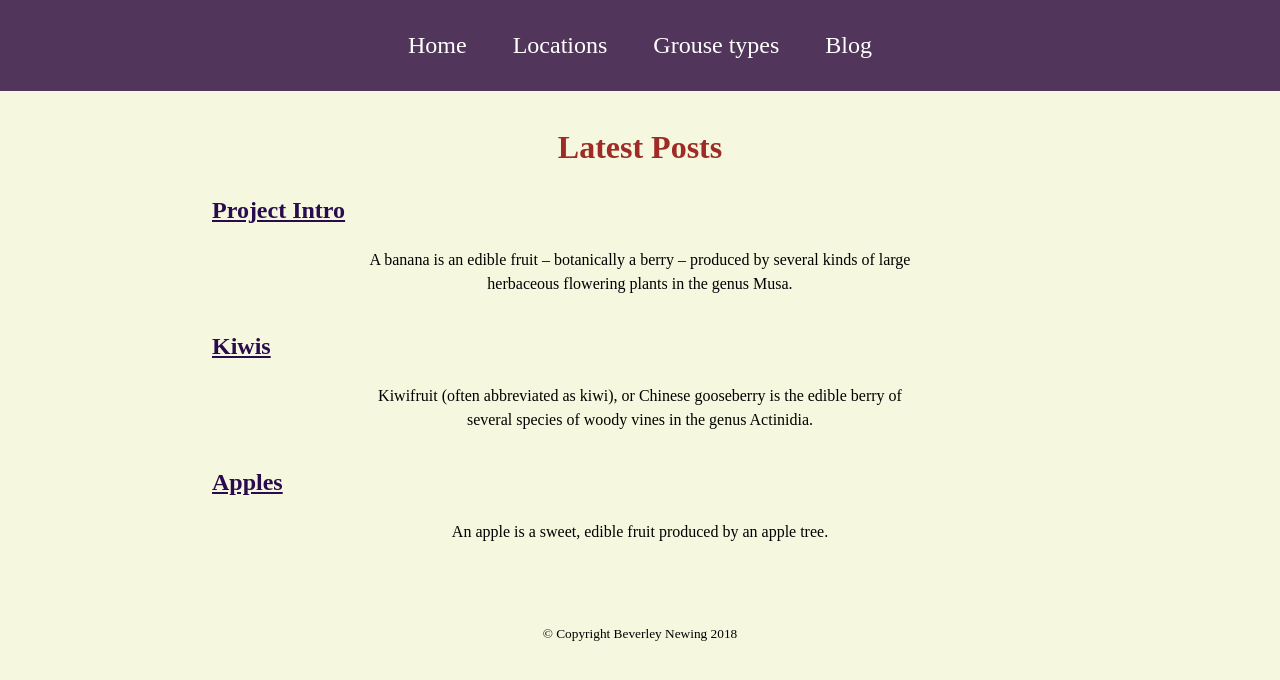
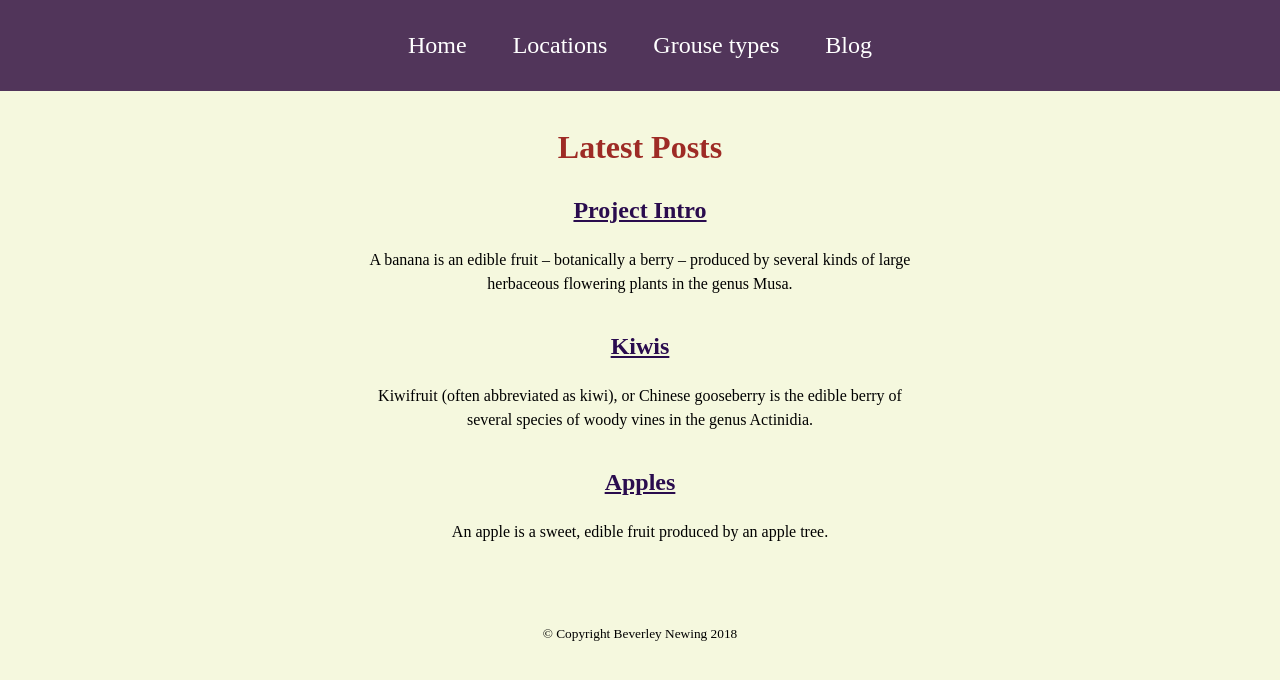
Before and after one commit to BNewing/capercaillie-capers, a Jekyll site: the page built from blog.html, in a window 1280 px wide. Shown: the top 680 px of the page. Built offline with Jekyll 4.4.1, drawn with Linux system fonts in a browser that asks for light colours; some web fonts are replaced.

Commit message:
Alters main text length styling

```diff
--- a/_sass/_blog-home.scss
+++ b/_sass/_blog-home.scss
@@ -4,6 +4,9 @@
 		list-style: none;
 		text-align: left;
 		margin-bottom: 2rem;
+	}
+	&__item-title {
+		text-align: center;
 	}
 	&__link {
 	color: $dark-purple;
--- a/_sass/_grouse-home.scss
+++ b/_sass/_grouse-home.scss
@@ -1,3 +1,7 @@
+.grouse-home__list {
+
+}
+
 .grouse-home__list-item {
 	list-style: none;
 	text-align: left;
--- a/blog.html
+++ b/blog.html
@@ -7,7 +7,7 @@ title: Blog
 <ul class="blog-home">
   {% for post in site.posts %}
     <li class="blog-home__list-item">
-      <h2><a href="{{ site.baseurl }}{{ post.url }}" class="blog-home__link">{{ post.title }}</a></h2>
+      <h2 class="blog-home__item-title"><a href="{{ site.baseurl }}{{ post.url }}" class="blog-home__link">{{ post.title }}</a></h2>
       <p class="blog-home__text">{{ post.excerpt }}</p>
     </li>
   {% endfor %}
```
